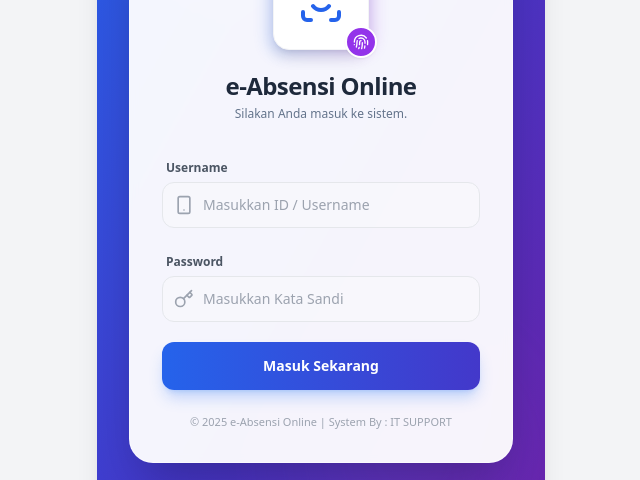
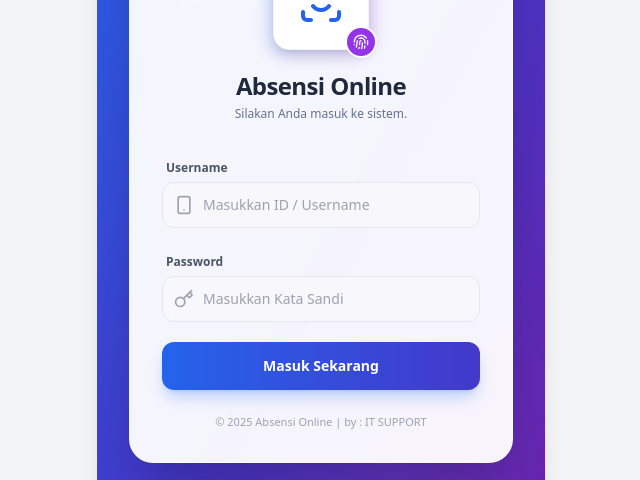
Before and after one commit to aryprase0291/absensi-app-test, a React (Create React App) app: page / in a window 1280 px wide. Shown: the part 208-688 px from the top of the page, without its empty margins (319-959 px from the left). Built offline with nearby package versions, Linux system fonts and the light colour scheme.

Commit message:
ganti e-absensi jadi absensi

```diff
--- a/src/App.js
+++ b/src/App.js
@@ -97,7 +97,7 @@ export default function AppAbsensi() {
             <div className="bg-blue-600 p-4 text-white flex justify-between items-center shadow-md z-10 relative">
             <div className="flex items-center gap-2">
                 <Activity className="w-6 h-6" />
-                <h1 className="font-bold text-lg">e-Absensi Online</h1>
+                <h1 className="font-bold text-lg">Absensi Online</h1>
             </div>
             {user && (
                 <div className="flex items-center gap-3">
@@ -2442,7 +2442,7 @@ function LoginScreen({ onLogin }) {
             </div>
           </div>
 
-          <h2 className="text-2xl font-bold text-slate-800 mt-5 tracking-tight">e-Absensi Online</h2>
+          <h2 className="text-2xl font-bold text-slate-800 mt-5 tracking-tight">Absensi Online</h2>
           <p className="text-slate-500 text-xs mt-1 text-center px-4">
             Silakan Anda masuk ke sistem.
         </p>
@@ -2500,7 +2500,7 @@ function LoginScreen({ onLogin }) {
 
         <div className="mt-6 text-center">
           <p className="text-[11px] text-gray-400">
-            &copy; {new Date().getFullYear()} e-Absensi Online | System By : IT SUPPORT
+            &copy; {new Date().getFullYear()} Absensi Online | by : IT SUPPORT
           </p>
         </div>
       </div>
```
